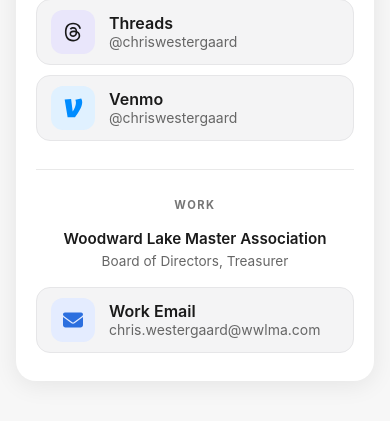
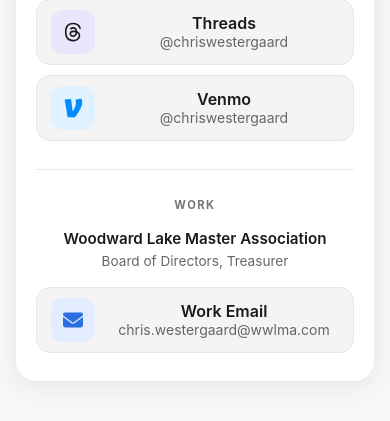
Before and after one commit to chriswestergaard/friendly-train, a plain HTML site: page index.html in a window 390 px wide. Shown: the part 548-969 px from the top of the page. Drawn offline with Linux system fonts and the light colour scheme.

Commit message:
Center banner text
Co-Authored-By: Claude Fable 5.2 <noreply@anthropic.com>
Claude-Session: https://claude.ai/code/session_016nEvmBH7YzNPLkxX8eG9TT

```diff
--- a/index.html
+++ b/index.html
@@ -180,10 +180,15 @@
 
     .banner-icon svg { width: 20px; height: 20px; display: block; }
 
+    /* Text is centred on the banner as a whole: the right margin
+       mirrors the icon tile (44px) plus the gap (14px). */
     .banner-text {
       display: flex;
       flex-direction: column;
+      flex: 1 1 auto;
       min-width: 0;
+      margin-right: 58px;
+      text-align: center;
       line-height: 1.3;
     }
 
@@ -225,6 +230,12 @@
     @media (min-width: 520px) {
       body { padding-top: 48px; padding-bottom: 64px; }
       .card { padding: 40px 32px 36px; }
+    }
+
+    /* Phones: no mirror margin, so the long work address stays on one line;
+       text centres in the space beside the icon */
+    @media (max-width: 480px) {
+      .banner-text { margin-right: 0; }
     }
 
     /* Narrow phones (320px class): keep addresses on one line */
```
